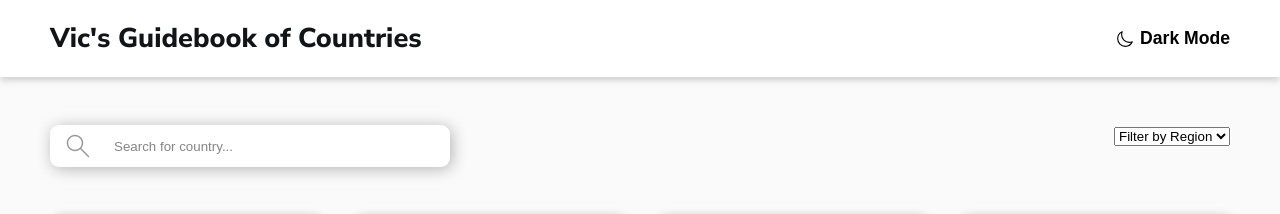
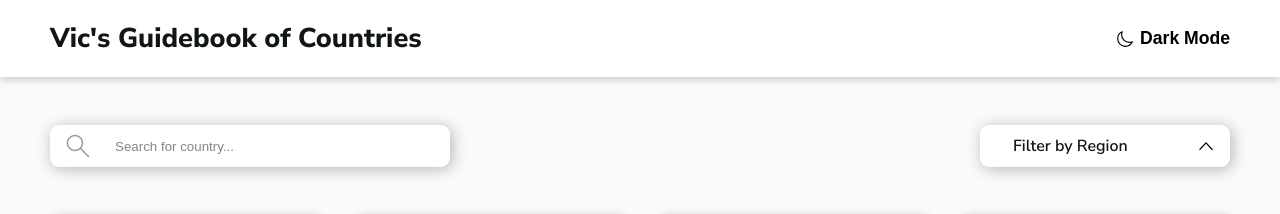
Before and after one commit to vic-samoylik-999/countires-guidebook, a React (Vite) app: page / in a window 1280 px wide. Shown: the top 214 px of the page. Built offline with nearby package versions, Linux system fonts and the light colour scheme.

Commit message:
feat: add styling and change layout to Filter component

```diff
--- a/src/components/Filter.jsx
+++ b/src/components/Filter.jsx
@@ -1,25 +1,47 @@
 import React from 'react';
+import { nanoid } from 'nanoid';
+
+import dropdownIcon from '../assets/dropdownArrow.svg';
 
 function Filter() {
-  const [countriesFilter, setCountriesFilter] = React.useState('');
-  console.log(countriesFilter);
+  const [currentSortChoise, setCurrentSortChoise] = React.useState(0);
+  const [isSelecting, setIsSelecting] = React.useState(false);
+
+  const filterValues = ['All', 'Africa', 'America', 'Asia', 'Europe', 'Oceania'];
+
+  const changeFilter = (event) => {
+    setCurrentSortChoise(event.target.id);
+    setIsSelecting(false);
+  };
+
   return (
     <section className="filter">
-      <select
-        value={countriesFilter}
-        onChange={(event) => setCountriesFilter(event.target.value)}
-        name="countries-filter"
-      >
-        <option value="" disabled selected>
-          Filter by Region
-        </option>
-        <option value="all">All</option>
-        <option value="africa">Africa</option>
-        <option value="america">America</option>
-        <option value="asia">Asia</option>
-        <option value="europe">Europe</option>
-        <option value="oceania">Oceania</option>
-      </select>
+      <div className="filter__holder" onClick={() => setIsSelecting((prev) => !prev)}>
+        <p className="filter__holder-text">
+          {currentSortChoise > 0 ? filterValues[currentSortChoise] : 'Filter by Region'}
+        </p>
+        <img
+          className={isSelecting ? 'filter__holder-icon active' : 'filter__holder-icon'}
+          src={dropdownIcon}
+          alt="Dropdown Icon"
+        />
+      </div>
+      {isSelecting && (
+        <ul className="filter__list">
+          {filterValues.map((item, index) => {
+            return (
+              <li
+                className="filter__list-item"
+                id={index}
+                onClick={(event) => changeFilter(event)}
+                key={nanoid()}
+              >
+                {item}
+              </li>
+            );
+          })}
+        </ul>
+      )}
     </section>
   );
 }
--- a/src/scss/_layout.scss
+++ b/src/scss/_layout.scss
@@ -29,4 +29,5 @@
     margin-bottom: 1rem;
     display: flex;
     justify-content: space-between;
+    align-items: center;
 }
--- a/src/scss/_variables.scss
+++ b/src/scss/_variables.scss
@@ -6,3 +6,5 @@ $dark-gray: hsl(0, 0%, 52%); // light mode input
 $light-gray: hsl(0, 0%, 98%); // light mode background
 
 $white: hsl(0, 0%, 100%); // dark mode text and light mode elements
+
+$grayish: rgba(119, 119, 119, 0.3);
--- a/src/scss/components/_filter.scss
+++ b/src/scss/components/_filter.scss
@@ -0,0 +1,64 @@
+.filter {
+    background-color: $white;
+    position: relative;
+    height: 42px;
+    border-radius: 9px;
+    max-width: 400px;
+    box-shadow: 2px 2px 15px #b3b3b3;
+    transition: .4s ease;
+    border: thin solid transparent;
+    padding: 1rem 2rem;
+    display: flex;
+    flex-direction: column;
+    align-items: center;
+    justify-content: center;
+    font-weight: 600;
+    min-width: 250px;
+    &__holder {
+        position: relative;
+        width: 100%;
+        display: flex;
+        cursor: pointer;
+        user-select: none;
+        &-text {
+            font-weight: 600;
+        }
+        &-icon {
+            height: 22px;
+            width: 22px;
+            position: absolute;
+            cursor: pointer;
+            top: 0;
+            right: -20px;
+            transform: rotate(180deg);
+            transition: .3s ease;
+            &.active {
+                transform: rotate(0deg);
+                transition: .3s ease;
+            }
+        }
+    }
+    &__list {
+        position: absolute;
+        box-shadow: 2px 2px 15px #b3b3b3;
+        transition: .4s ease;
+        border: thin solid transparent;
+        background-color: $white;
+        top: 50px;
+        width: 100%;
+        border-radius: 9px;
+        z-index: 1;
+        display: flex;
+        flex-direction: column;
+    }
+
+    &__list-item {
+        cursor: pointer;
+        padding: 1rem 2rem;
+        border-radius: 9px;
+        &:hover {
+            background-color: $grayish;
+        }
+    }
+
+}
--- a/src/scss/components/_search.scss
+++ b/src/scss/components/_search.scss
@@ -9,11 +9,12 @@
         border-radius: 9px;
         box-shadow: 2px 2px 15px #b3b3b3;
         transition: .4s ease;
+        border: thin solid transparent;
         &::placeholder {
             color: $dark-gray;
         }
         &:focus {
-            border-color: $even-darker-blue;
+            border-color: $dark-gray;
             transition: .4s ease;
             box-shadow: 2px 2px 15px #b3b3b3;
 
--- a/src/scss/main.scss
+++ b/src/scss/main.scss
@@ -21,8 +21,12 @@ body {
 ::-webkit-scrollbar-thumb {
     background-color: hsl(0, 0%, 86%);
     border-radius: .5rem;
+    cursor: pointer;
+    transition: .3 ease;
 }
 
 ::-webkit-scrollbar-thumb:hover {
-    background-color: $dark-gray;
+    background-color: hsl(0, 0%, 77%);
+    transition: .3 ease;
+
 }
```
Also changed, not shown: src/assets/dropdownArrow.svg (added).
